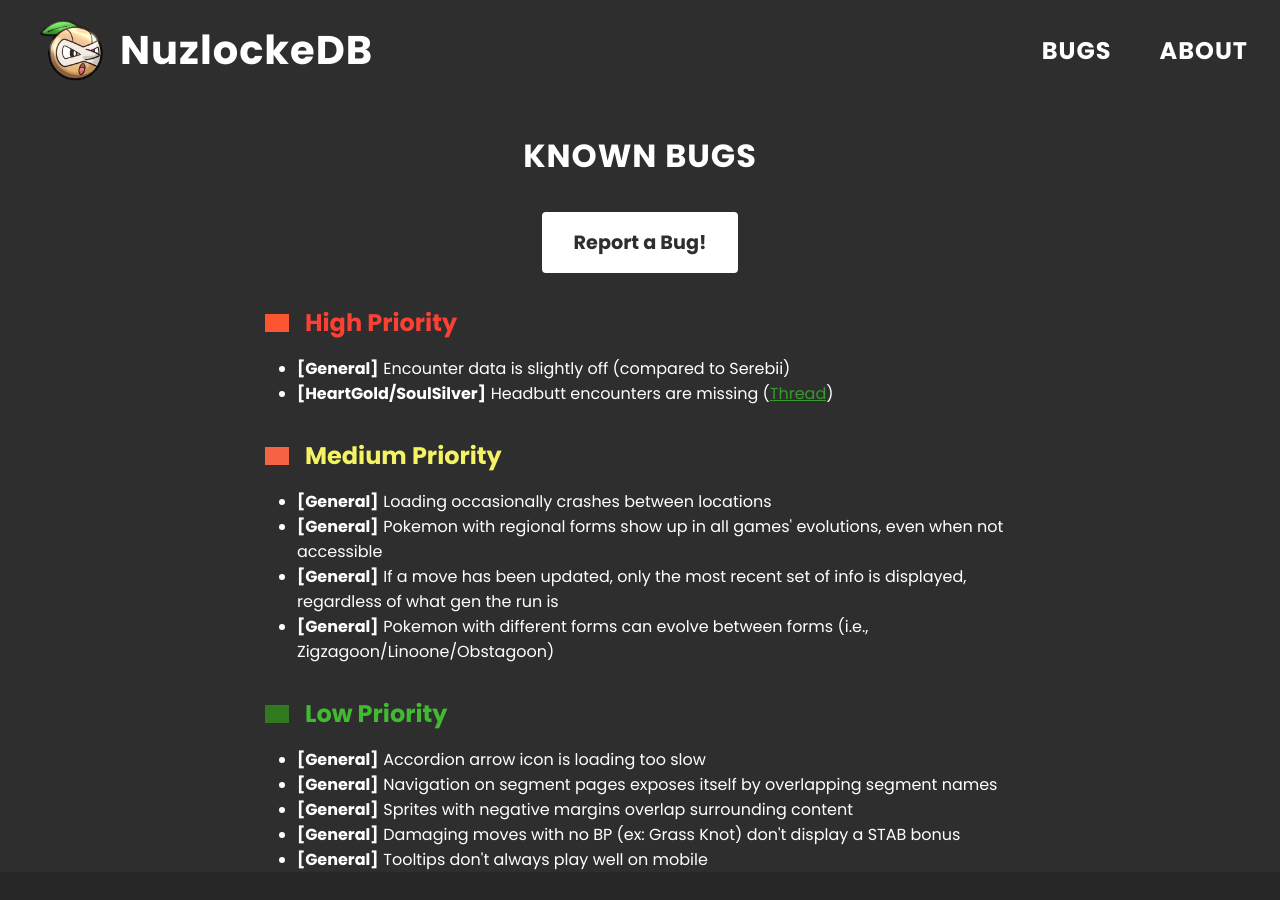
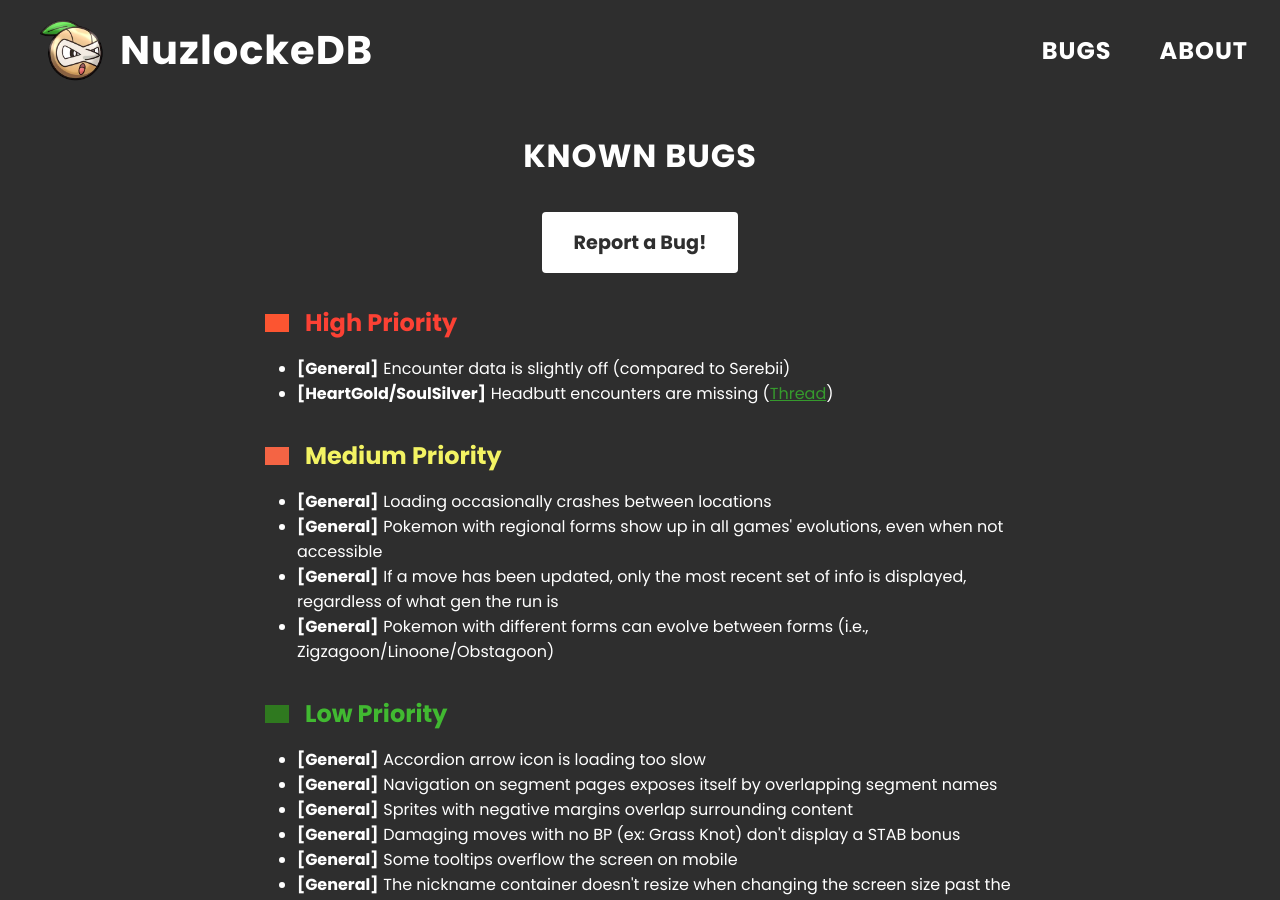
Before and after one commit to czhangy/nuzdocs, a Next.js app: page /bugs in a window 1280 px wide. Shown: the top 900 px of the page. Built offline with nearby package versions, Linux system fonts and the light colour scheme; grey boxes are pictures that could not be loaded; a web font is replaced by a local one.

Commit message:
Bug documentation

```diff
--- a/src/static/bugs.ts
+++ b/src/static/bugs.ts
@@ -48,7 +48,11 @@ const bugs: { [priority: string]: Bug[] } = {
             group: "General",
         },
         {
-            desc: "Tooltips don't always play well on mobile",
+            desc: "Some tooltips overflow the screen on mobile",
+            group: "General",
+        },
+        {
+            desc: "The nickname container doesn't resize when changing the screen size past the font-change breakpoint",
             group: "General",
         },
     ],
```
Also changed, not shown: 1 other file (tests, documents, lock files or other folders).
